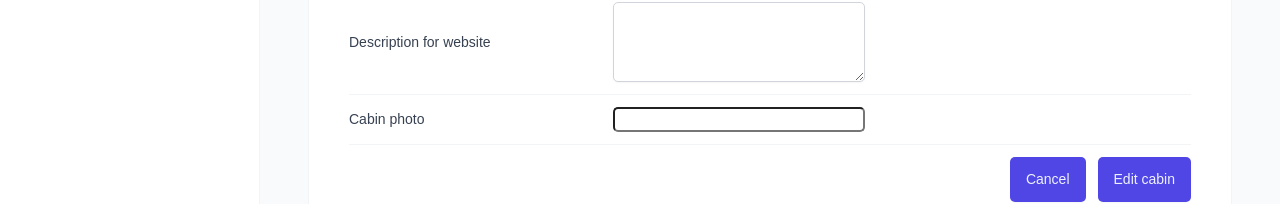
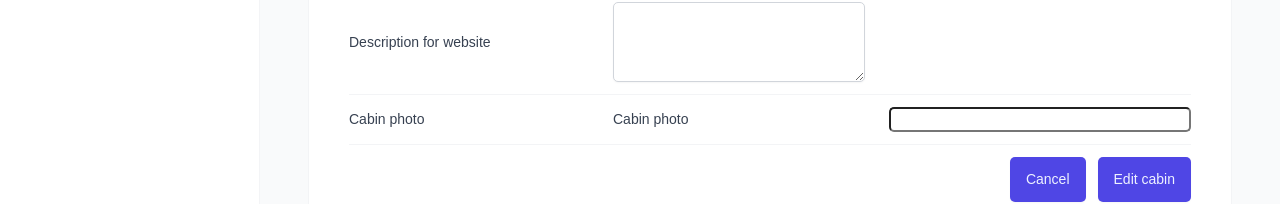
Before and after one commit to SsimbwaJoshua/wild-oasis, a React app: page /cabins in a window 1280 px wide. Both pictures are taken after a click on the button "add new Cabin". Shown: the part 567-771 px from the top of the page. Built offline with nearby package versions, Linux system fonts and the light colour scheme; no server answers; the database is empty; the HTML template or start-up script is replaced by a standard one.

Commit message:
added form error messages

```diff
--- a/src/features/cabins/CreateCabinForm.jsx
+++ b/src/features/cabins/CreateCabinForm.jsx
@@ -9,33 +9,34 @@ import { useForm } from "react-hook-form";
 import { useMutation, useQueryClient } from "@tanstack/react-query";
 import { createCabin } from "../../services/apiCabins";
 import toast from "react-hot-toast";
+import FormRow from "../../ui/FormRow";
 
-const FormRow = styled.div`
-  display: grid;
-  align-items: center;
-  grid-template-columns: 24rem 1fr 1.2fr;
-  gap: 2.4rem;
+// const FormRow2 = styled.div`
+//   display: grid;
+//   align-items: center;
+//   grid-template-columns: 24rem 1fr 1.2fr;
+//   gap: 2.4rem;
 
-  padding: 1.2rem 0;
+//   padding: 1.2rem 0;
 
-  &:first-child {
-    padding-top: 0;
-  }
+//   &:first-child {
+//     padding-top: 0;
+//   }
 
-  &:last-child {
-    padding-bottom: 0;
-  }
+//   &:last-child {
+//     padding-bottom: 0;
+//   }
 
-  &:not(:last-child) {
-    border-bottom: 1px solid var(--color-grey-100);
-  }
+//   &:not(:last-child) {
+//     border-bottom: 1px solid var(--color-grey-100);
+//   }
 
-  &:has(button) {
-    display: flex;
-    justify-content: flex-end;
-    gap: 1.2rem;
-  }
-`;
+//   &:has(button) {
+//     display: flex;
+//     justify-content: flex-end;
+//     gap: 1.2rem;
+//   }
+// `;
 
 const Label = styled.label`
   font-weight: 500;
@@ -49,7 +50,6 @@ const Error = styled.span`
 function CreateCabinForm() {
   const { register, handleSubmit, reset, getValues, formState } = useForm();
   const { errors } = formState;
-  console.log(errors);
 
   const queryClient = useQueryClient();
 
@@ -68,24 +68,26 @@ function CreateCabinForm() {
   }
 
   function onError(errors) {
-    console.log(errors);
+    // console.log(errors);
   }
   return (
     <Form onSubmit={handleSubmit(onSubmit, onError)}>
-      <FormRow>
-        <Label htmlFor="name">Cabin name</Label>
+      <FormRow label="Cabin name" error={errors?.name?.message} id="name">
         <Input
           type="text"
-          id="name"
+          disabled={isCreating}
           {...register("name", { required: "This field is required" })}
         />
       </FormRow>
 
-      <FormRow>
-        <Label htmlFor="maxCapacity">Maximum capacity</Label>
+      <FormRow
+        label="Maximum capacity"
+        error={errors?.maxCapacity?.message}
+        id="maxCapacity"
+      >
         <Input
           type="number"
-          id="maxCapacity"
+          disabled={isCreating}
           {...register("maxCapacity", {
             required: "This field is required",
             min: { value: 1, message: "Capacity should be atleast 1" },
@@ -93,11 +95,14 @@ function CreateCabinForm() {
         />
       </FormRow>
 
-      <FormRow>
-        <Label htmlFor="regularPrice">Regular price</Label>
+      <FormRow
+        label="Regular price"
+        error={errors?.regularPrice?.message}
+        id="regularPrice"
+      >
         <Input
           type="number"
-          id="regularPrice"
+          disabled={isCreating}
           {...register("regularPrice", {
             required: "This field is required",
             min: { value: 1, message: "Capacity should be atleast 1" },
@@ -105,11 +110,10 @@ function CreateCabinForm() {
         />
       </FormRow>
 
-      <FormRow>
-        <Label htmlFor="discount">Discount</Label>
+      <FormRow label="Discount" error={errors?.discount?.message} id="discount">
         <Input
           type="number"
-          id="discount"
+          disabled={isCreating}
           defaultValue={0}
           {...register("discount", {
             required: "This field is required",
@@ -120,19 +124,23 @@ function CreateCabinForm() {
         />
       </FormRow>
 
-      <FormRow>
-        <Label htmlFor="description">Description for website</Label>
+      <FormRow
+        label="Description for website"
+        error={errors?.description?.message}
+        id="description"
+        disabled={isCreating}
+      >
         <Textarea
           type="number"
-          id="description"
+          disabled={isCreating}
           defaultValue=""
           {...register("description", { required: "This field is required" })}
         />
       </FormRow>
 
-      <FormRow>
+      <FormRow label="Cabin photo" id="image">
         <Label htmlFor="image">Cabin photo</Label>
-        <FileInput id="image" accept="image/*" />
+        <FileInput accept="image/*" />
       </FormRow>
 
       <FormRow>
--- /dev/null
+++ b/src/ui/FormRow.jsx
@@ -0,0 +1,47 @@
+import { styled } from "styled-components";
+
+const StyledFormRow = styled.div`
+  display: grid;
+  align-items: center;
+  grid-template-columns: 24rem 1fr 1.2fr;
+  gap: 2.4rem;
+
+  padding: 1.2rem 0;
+
+  &:first-child {
+    padding-top: 0;
+  }
+
+  &:last-child {
+    padding-bottom: 0;
+  }
+
+  &:not(:last-child) {
+    border-bottom: 1px solid var(--color-grey-100);
+  }
+
+  &:has(button) {
+    display: flex;
+    justify-content: flex-end;
+    gap: 1.2rem;
+  }
+`;
+
+const Label = styled.label`
+  font-weight: 500;
+`;
+
+const Error = styled.span`
+  font-size: 1.4rem;
+  color: var(--color-red-700);
+`;
+
+export default function FormRow({ label, error, children, id }) {
+  return (
+    <StyledFormRow>
+      {label && <Label htmlFor={id}>{label}</Label>}
+      {children}
+      {error && <Error>{error}</Error>}
+    </StyledFormRow>
+  );
+}
```
